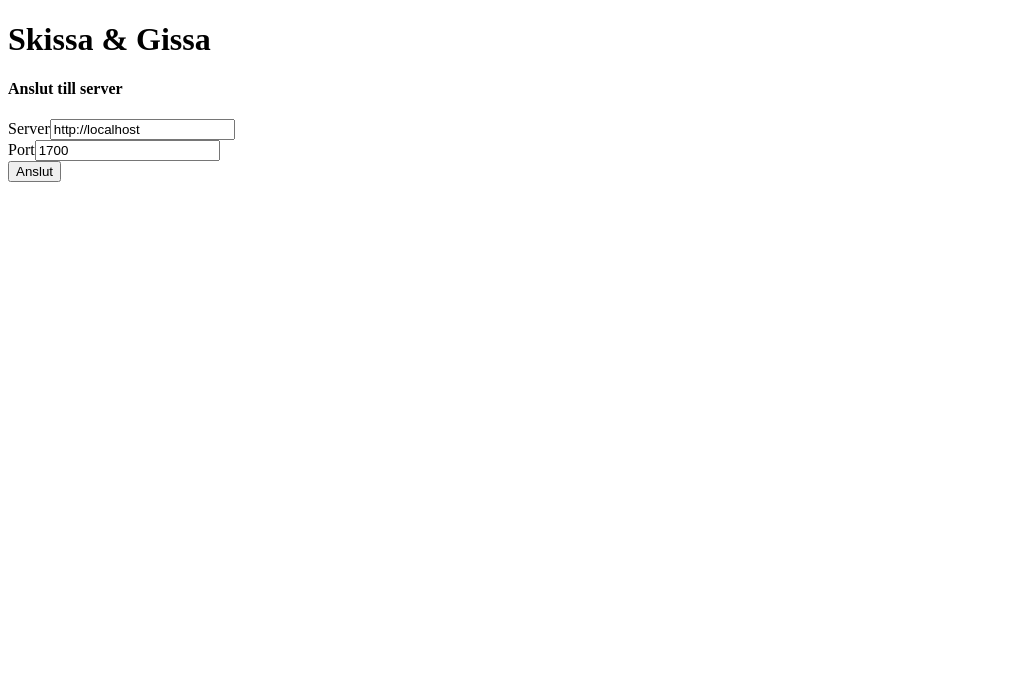
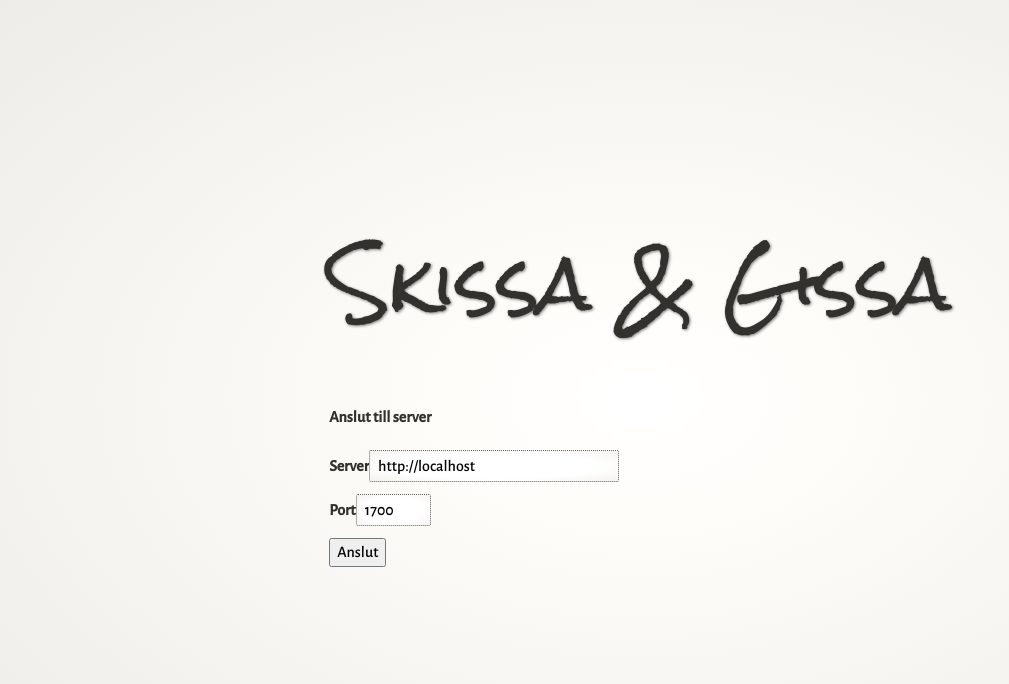
Before and after one commit to lrc-se/bth-sg-client, a Vue app: page / in a window 1280 px wide. Shown: the top 684 px of the page, without its empty margins (0-1009 px from the left). Built offline with nearby package versions, Linux system fonts and the light colour scheme.

Commit message:
Added basic styles

```diff
--- a/index.html
+++ b/index.html
@@ -4,6 +4,7 @@
     <meta charset="utf-8">
     <meta name="viewport" content="width=device-width,initial-scale=1.0">
     <title>Skissa &amp; Gissa</title>
+    <link rel="stylesheet" href="https://fonts.googleapis.com/css?family=Alegreya+Sans:500,800%7CRock+Salt">
   </head>
   <body>
     <div id="app"></div>
--- a/src/app.vue
+++ b/src/app.vue
@@ -52,6 +52,8 @@
 
 <style>
     #app {
-        width: 804px;
+        max-width: 1024px;
+        margin: 0 auto;
+        padding: 2em;
     }
 </style>
--- /dev/null
+++ b/src/css/common.css
@@ -0,0 +1,103 @@
+/**
+* Common styles.
+*/
+
+* {
+    box-sizing: border-box;
+}
+
+html {
+    height: 100%;
+    font-size: 16px;
+}
+
+body {
+    height: 100%;
+    margin: 0;
+    padding: 0;
+    color: #33312e;
+    background-image: radial-gradient(#fff, #fffdfa 20%, #eeece9);
+    font-family: "Alegreya Sans", sans-serif;
+    font-size: 1em;
+    font-weight: 500;
+    line-height: 1.4;
+    display: flex;
+    overflow-y: scroll;
+    justify-content: center;
+    align-items: center;
+}
+
+h1 {
+    margin: 0 0 1em;
+    font-family: "Rock Salt", sans-serif;
+    font-size: 4.5em;
+    font-weight: 400;
+    text-align: center;
+    text-shadow: 1px 1px 3px rgba(0, 0, 0, .5);
+}
+
+h3 {
+    margin: 0 0 1.5em;
+    font-size: 1.5em;
+    font-weight: 800;
+}
+
+h3::after {
+    content: "";
+    width: 100%;
+    height: 1px;
+    margin-top: .25em;
+    background-image: linear-gradient(to right, transparent, rgba(51, 49, 46, .25), transparent);
+    display: block;
+}
+
+input,
+button {
+    font-family: inherit;
+    font-size: inherit;
+    font-weight: inherit;
+    line-height: inherit;
+}
+
+input::-moz-focus-inner,
+button::-moz-focus-inner {
+    margin: 0;
+    padding: 0;
+    border: none;
+}
+
+form > div:not(:last-child) {
+    margin-bottom: .75em;
+}
+
+label {
+    font-weight: 800;
+}
+
+input[type=text],
+input[type=number] {
+    width: 100%;
+    max-width: 250px;
+    padding: .25em .5em;
+    background-image: radial-gradient(#fff, #fff 60%, #f4f2ef);
+    border: 1px dotted #666461;
+    border-radius: 2px;
+}
+
+input[type=number] {
+    max-width: 75px;
+}
+
+input[type=text]:hover,
+input[type=number]:hover {
+    border-style: dotted;
+    border-color: #110f0c;
+}
+
+input[type=text]:focus,
+input[type=number]:focus {
+    background-image: radial-gradient(#fff, #fff 80%, #f4f2ef);
+    border-style: solid;
+    border-color: #888683;
+    outline: none;
+}
--- a/src/main.js
+++ b/src/main.js
@@ -3,6 +3,8 @@ import App from "./app";
 
 Vue.config.productionTip = false;
 
+require("./css/common.css");
+
 new Vue({
     el: "#app",
     render: h => h(App)
```
